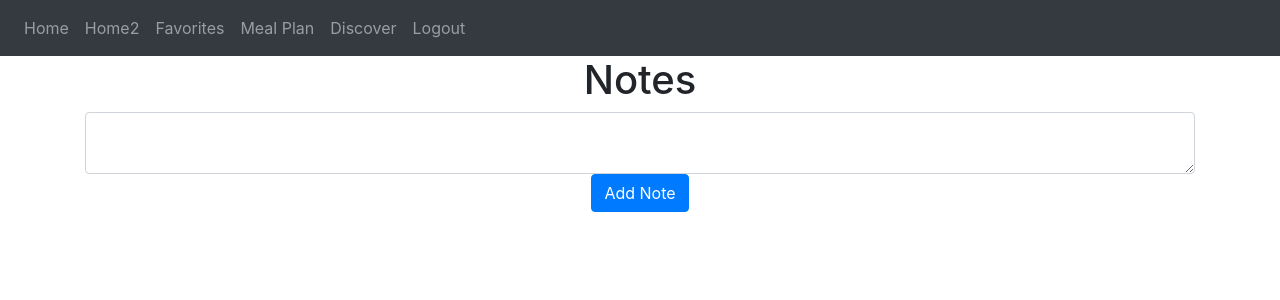
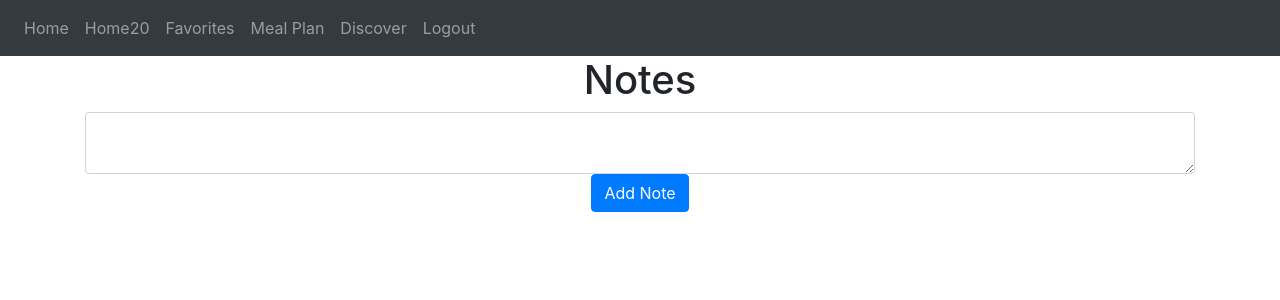
Before and after one commit to danielduggin2/CulinaryCanvas, a Flask app: page / in a window 1280 px wide. Shown: the top 300 px of the page. Run offline with Flask 3, Linux system fonts and the light colour scheme; the visitor is signed in with stand-in values (Sample User, id 1); data that the repository does not hold is empty; some libraries are stand-ins or nearby versions.

Commit message:
changed nav title

```diff
--- a/website/templates/base.html
+++ b/website/templates/base.html
@@ -32,7 +32,7 @@
         <div class="navbar-nav">
           {%if user.is_authenticated%}
           <a class="nav-item nav-link" id="home" href="/">Home</a>
-          <a class="nav-item nav-link" id="home" href="/home2">Home2</a>
+          <a class="nav-item nav-link" id="home" href="/home2">Home20</a>
           <a class="nav-item nav-link" id="home" href="/favorites">Favorites</a>
           <a class="nav-item nav-link" id="home" href="/meal_plan">Meal Plan</a>
           <a class="nav-item nav-link" id="home" href="/discover">Discover</a>
```
